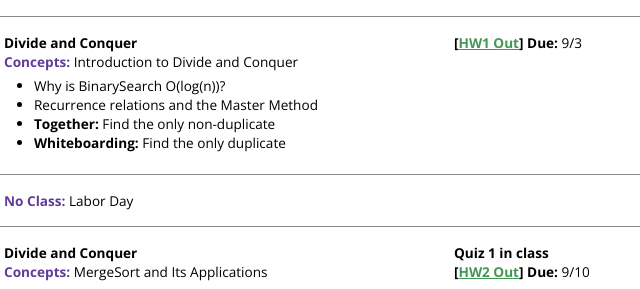
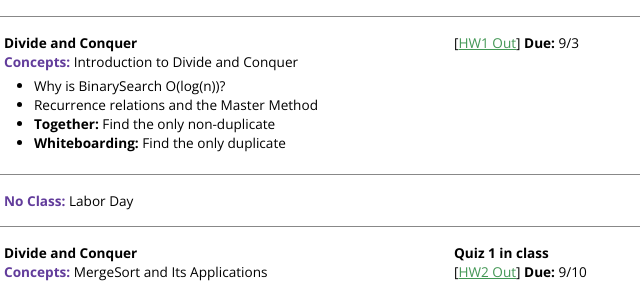
Before and after one commit to comp285-fall19/comp285-fall19.github.io, a plain HTML site: page index.html in a window 1280 px wide. Shown: the part 819-1108 px from the top of the page, 402-1042 px from the left. Drawn offline with nearby package versions, Linux system fonts and the light colour scheme.

Commit message:
Update index.html

```diff
--- a/index.html
+++ b/index.html
@@ -95,7 +95,7 @@
 			  </ul>
             </td>
             <td>
-		   <b> [<a href="HW/Comp_285_HW1_Fall19.pdf"  style="color:#439755;">HW1 Out</a>] Due:</b> 9/3
+		    [<a href="HW/Comp_285_HW1_Fall19.pdf"  style="color:#439755;">HW1 Out</a>] <b>Due:</b> 9/3
             </td>
           </tr>
 
@@ -123,7 +123,7 @@
             </td>
             <td>
 		    <b>Quiz 1 in class</b><br>
-		    <b>[<a href="HW/Comp_285_HW2_Fall19.pdf"  style="color:#439755;">HW2 Out</a>] Due:</b> 9/10
+		    [<a href="HW/Comp_285_HW2_Fall19.pdf"  style="color:#439755;">HW2 Out</a>] <b>Due:</b> 9/10
             </td>
           </tr>
 
```
